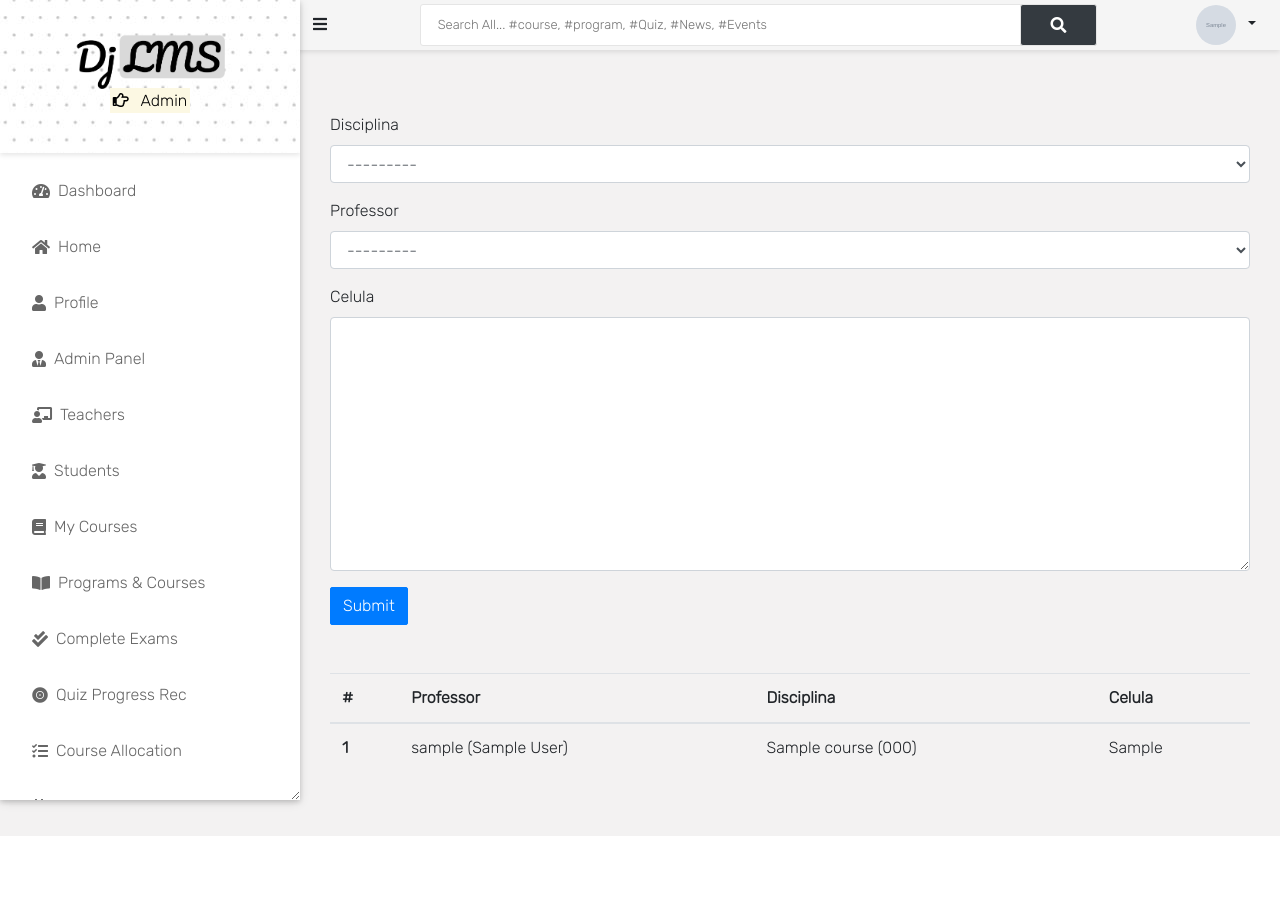
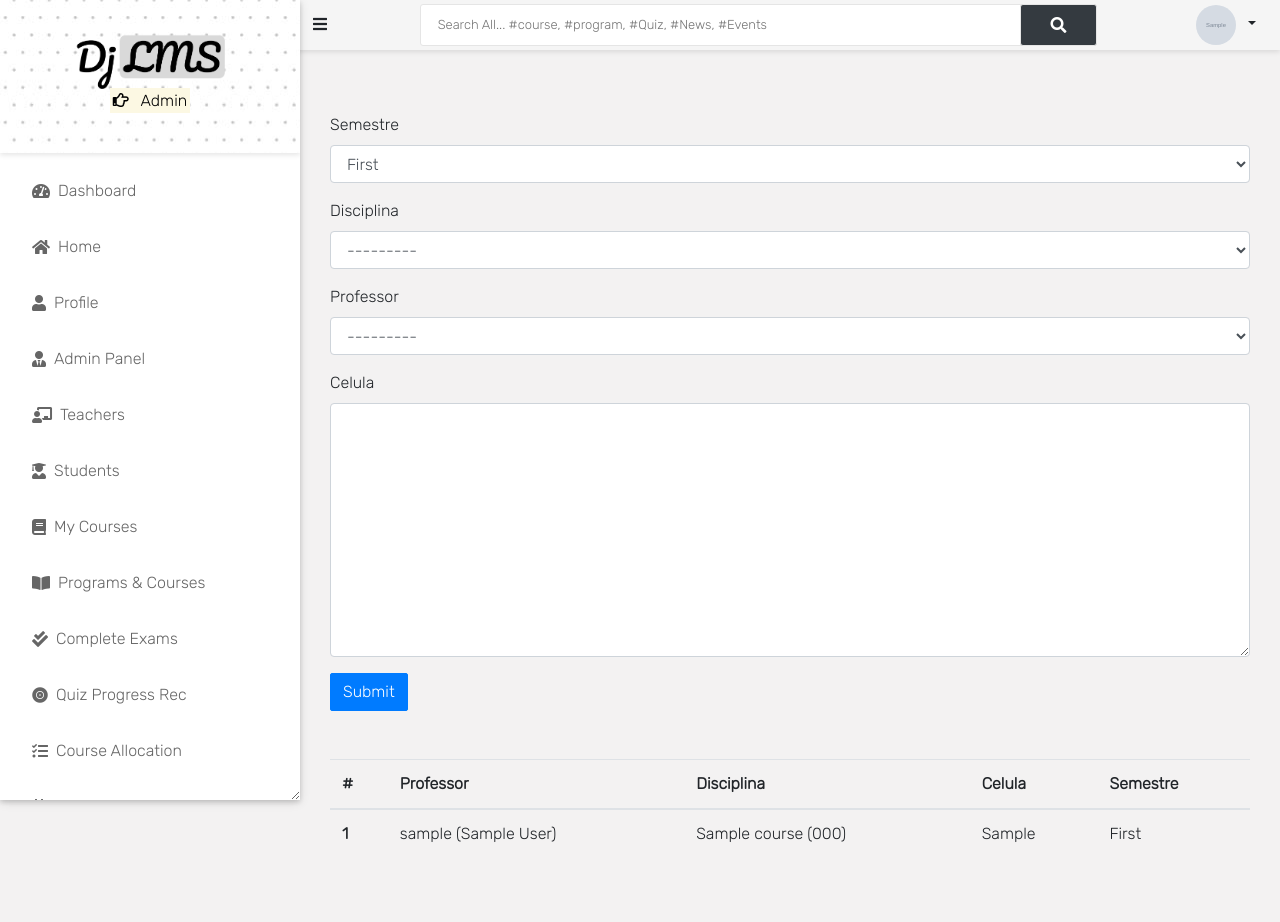
Before and after one commit to pedro-canedo/web-siste-school, a Django app: page /result/teste/ in a window 1280 px wide. Before the commit the page ends 836 px from the top, so only its background shows below. Run offline with Django 3.2, Linux system fonts and the light colour scheme; a user stored in the database is signed in; tables that the repository leaves empty hold one stand-in row (values such as "Sample post"); grey boxes marked "Sample" are stand-in pictures; parts of the project's set-up code (start-up, migrations or seed data) failed here and were passed over; some libraries are stand-ins or nearby versions.

Commit message:
Corrigindo migrations e adicionando relação de semestre

```diff
--- a/accounts/models.py
+++ b/accounts/models.py
@@ -5,6 +5,7 @@ from django.conf import settings
 
 from django.db.models import Q
 from PIL import Image
+from app.models import Semester
 
 from course.models import Course, Program
 from .validators import ASCIIUsernameValidator
@@ -171,12 +172,6 @@ class DepartmentHead(models.Model):
         return "{}".format(self.user)
 
 
-class Professor(models.Model):
-    nome = models.CharField(max_length=255)
-
-class Disciplina(models.Model):
-    turma = models.CharField(max_length=255)
-    semestre = models.IntegerField()
 
 class Teste1(models.Model):
     professor = models.ForeignKey(
@@ -186,3 +181,8 @@ class Teste1(models.Model):
     )
     disciplina = models.ForeignKey(Course, on_delete=models.CASCADE)
     celula = models.TextField()
+    semestre = models.ForeignKey(
+    Semester,
+    on_delete=models.CASCADE,
+    default=1
+)
--- a/result/views.py
+++ b/result/views.py
@@ -573,7 +573,7 @@ def course_registration_form(request):
 class Teste1Form(forms.ModelForm):
     class Meta:
         model = Teste1
-        fields = ['disciplina', 'professor', 'celula']
+        fields = ['disciplina', 'professor', 'celula', 'semestre']
 
     def __init__(self, *args, **kwargs):
         super().__init__(*args, **kwargs)
@@ -582,6 +582,7 @@ class Teste1Form(forms.ModelForm):
         self.fields['professor'].queryset = User.objects.filter(is_lecturer=True)
         self.fields['professor'].widget.attrs.update({'class': 'form-control'})
         self.fields['celula'].widget.attrs.update({'class': 'form-control'})
+        self.fields['semestre'].widget.attrs.update({'class': 'form-control'})
 
 
 
--- a/templates/result/teste.html
+++ b/templates/result/teste.html
@@ -6,6 +6,10 @@
 <div class="container">
     <form method="post" class="mt-5">
         {% csrf_token %}
+        <div class="form-group">
+            <label>Semestre</label>
+            {{ form.semestre }}
+        </div>
         <div class="form-group">
             <label>Disciplina</label>
             {{ form.disciplina }}
@@ -29,17 +33,21 @@
                     <th scope="col">Professor</th>
                     <th scope="col">Disciplina</th>
                     <th scope="col">Celula</th>
+                    <th scope="col">Semestre</th>
                 </tr>
             </thead>
             <tbody>
+                {% if teste1_list|length > 0 %}
                     {% for teste1 in teste1_list %}
                         <tr>
                             <th scope="row">{{ forloop.counter }}</th>
                             <td>{{ teste1.professor }}</td>
                             <td>{{ teste1.disciplina }}</td>
                             <td>{{ teste1.celula }}</td>
+                            <td>{{ teste1.semestre.semester }}</td>
                         </tr>
                     {% endfor %}
+                {% endif %}
             </tbody>
         </table>
     </div>
```
Also changed, not shown: accounts/migrations/0016_teste1_semestre_alter_teste1_disciplina_and_more.py. Lines whose indentation alone changed are shown as unchanged.
